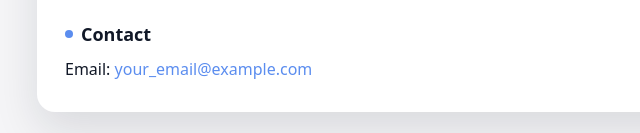
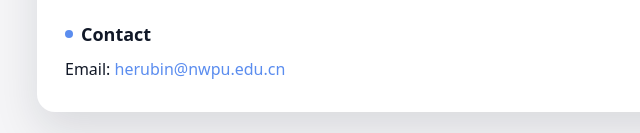
Before and after one commit to Rwby-Asuka/ruby.github.io, a plain HTML site: page index.html in a window 1280 px wide. Shown: the part 1204-1337 px from the top of the page, 153-793 px from the left. Drawn offline with Linux system fonts and the light colour scheme.

Commit message:
Update contact email in index.

```diff
--- a/index.html
+++ b/index.html
@@ -225,7 +225,7 @@
 
     <section>
       <h2>Contact</h2>
-      <p>Email: <a href="mailto:your_email@example.com">your_email@example.com</a></p>
+      <p>Email: <a href="herubin@mail.nwpu.edu.cn">herubin@nwpu.edu.cn</a></p>
       <!-- 如果想显示 GitHub，可以把下面一行的注释去掉并改用户名 -->
       <!-- <p>GitHub: <a href="https://github.com/RwbyAsuka">RwbyAsuka</a></p> -->
     </section>
```
